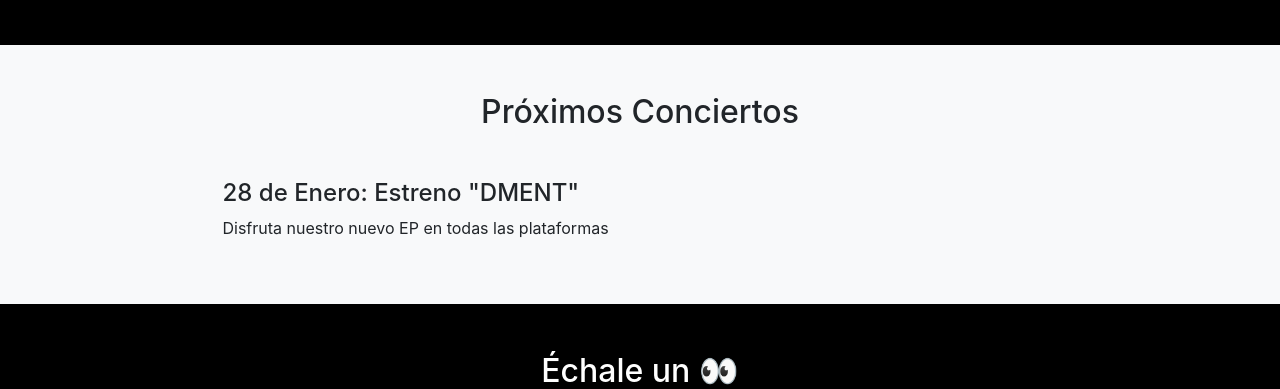
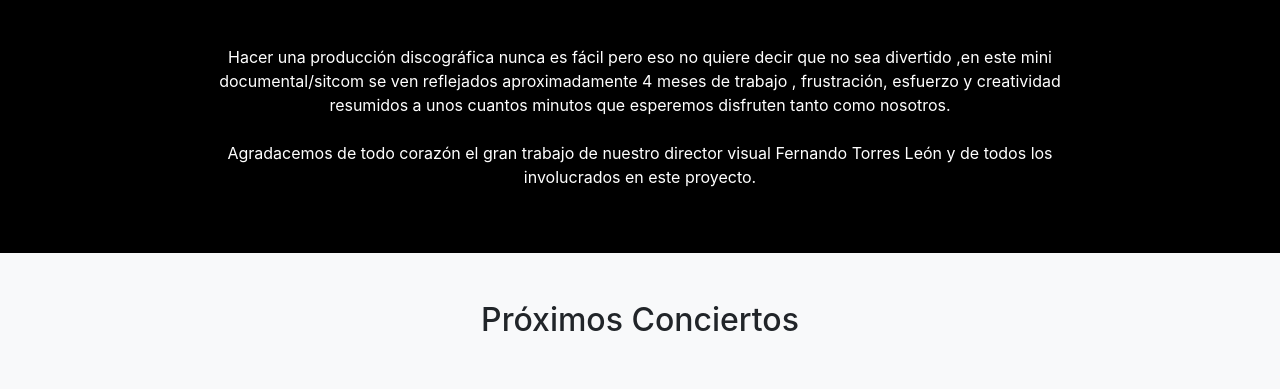
Before and after one commit to dumasoficial/dumasoficial.github.io, a plain HTML site: page index.html in a window 1280 px wide. Shown: the part 1734-2123 px from the top of the page. Drawn offline with nearby package versions, Linux system fonts and the light colour scheme.

Commit message:
makingof texto

```diff
--- a/index.html
+++ b/index.html
@@ -121,12 +121,17 @@
         <div class="col-lg-10">
           <h2>Making Of "DMENT"</h2><br>
           <!--Link a video-->
-          <div class="video-responsive">
+          <div class="video-responsive mb-5">
             <iframe id="makingof-video" width="560" height="315" src="https://www.youtube.com/embed/_ReXacjzrhQ"
               title="YouTube video player" frameborder="0"
               allow="accelerometer; autoplay; clipboard-write; encrypted-media; gyroscope; picture-in-picture"
               allowfullscreen></iframe>
           </div>
+          <p>
+            Hacer una producción discográfica nunca es fácil pero eso no quiere decir que no sea divertido ,en este mini documental/sitcom se ven reflejados aproximadamente 4 meses de trabajo , frustración, esfuerzo y creatividad resumidos a unos cuantos minutos que esperemos disfruten tanto como nosotros.
+            <br><br>
+            Agradacemos de todo corazón el gran trabajo de nuestro director visual Fernando Torres León y de todos los involucrados en este proyecto.
+          </p>
         </div>
       </div>
     </div>
```
